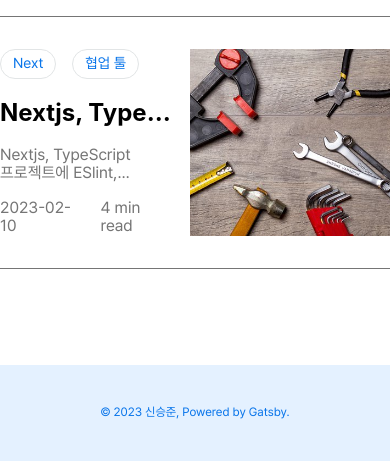
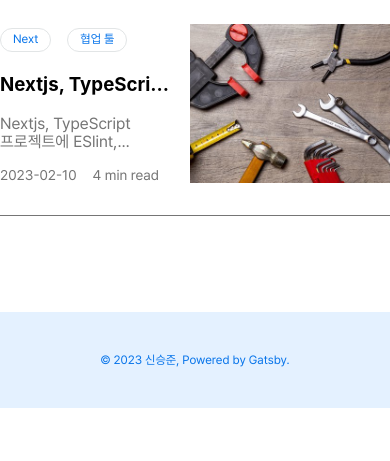
Before and after one commit to metacode22/metacode22.github.io, a Gatsby site: page / in a window 390 px wide. Shown: the part 717-1178 px from the top of the page. After the commit the page ends 1125 px from the top, so only its background shows below. Built offline with nearby package versions, Linux system fonts and the light colour scheme; Gatsby itself is replaced by a stand-in of ours; a web font is replaced by a local one.

Commit message:
design: 반응형 디자인 추가

```diff
--- a/src/components/Posts/CategoryListItem.tsx
+++ b/src/components/Posts/CategoryListItem.tsx
@@ -34,9 +34,11 @@
 ))<{ active: boolean }>`
   z-index: 9;
   display: inline-block;
-  padding: 0.35rem 0.75rem;
+  margin: 0.25rem 0;
+  padding: 0.25rem 0.75rem;
   color: ${COLORS.SUB_BOLD};
   font-size: 0.9rem;
+  white-space: nowrap;
   background-color: ${({ active }) =>
     active ? COLORS.SUB_MIDDLE_BOLD : COLORS.WHITE};
   border: 1px solid ${COLORS.GRAY};
@@ -53,4 +55,8 @@
     color: ${COLORS.SUB_BOLD};
     background-color: ${COLORS.SUB_MIDDLE_BOLD};
   }
+
+  @media (max-width: 768px) {
+    font-size: 0.75rem;
+  }
 `;
--- a/src/components/Posts/PostListItem.tsx
+++ b/src/components/Posts/PostListItem.tsx
@@ -82,7 +82,7 @@
 
 const CategoriesContainer = styled.div``;
 
-const Title = styled.h2`
+const Title = styled.h3`
   overflow: hidden;
   white-space: nowrap;
   text-overflow: ellipsis;
@@ -123,6 +123,12 @@
   color: ${COLORS.GRAY_BOLD};
 `;
 
-const CreatedAt = styled.span``;
+const CreatedAt = styled.span`
+  font-size: 14px;
+  white-space: nowrap;
+`;
 
-const TimeToRead = styled.span``;
+const TimeToRead = styled.span`
+  font-size: 14px;
+  white-space: nowrap;
+`;
```
Also changed, not shown: src/components/PostDetail/PostContent.tsx (+9 -0 lines).
